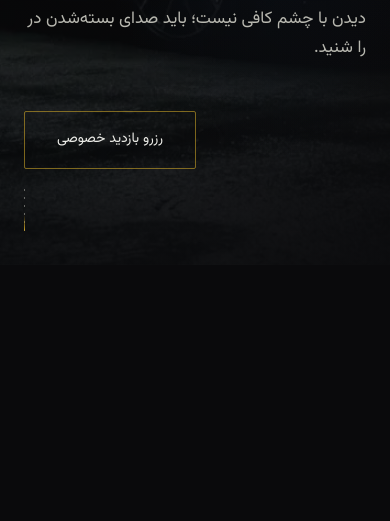
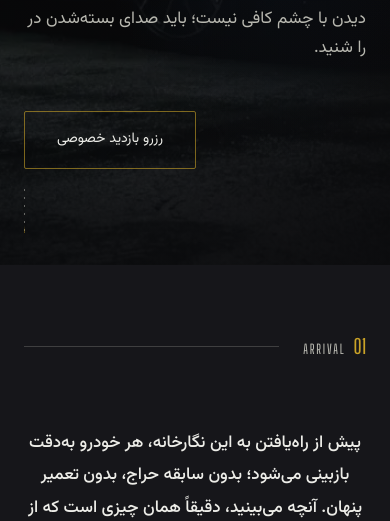
Before and after one commit to Mobinmgh/car-gallery, a website: page index.html in a window 390 px wide. Shown: the part 579-1100 px from the top of the page. Before the commit the page ends 844 px from the top, so only its background shows below. Drawn offline with Linux system fonts and the light colour scheme.

Commit message:
feat: arrival / trust statement section
Section 3 per AGENTS.md: a short provenance/vetting statement (no
auction-flip inventory), 2 sentences, centered as a quiet pause after the
hero. Introduces the route-line signature element - a shared, reusable
.route-line component (css/route-line.css) with a scroll-scrubbed chrome
sweep (GSAP ScrollTrigger, priority #2 in the motion budget) and an
earned stop marker ("01 / Arrival"). Hidden entirely under
prefers-reduced-motion rather than just slowed down.

```diff
--- /dev/null
+++ b/css/arrival.css
@@ -0,0 +1,30 @@
+.arrival {
+  background: var(--charcoal);
+  padding-block: var(--sp-16);
+}
+
+.arrival .route-line {
+  margin-block-end: var(--sp-8);
+}
+
+.arrival__statement {
+  max-inline-size: 640px;
+  margin-inline: auto;
+  text-align: center;
+  font-family: var(--font-fa);
+  font-variation-settings: "wght" 500;
+  font-size: var(--fs-h3);
+  line-height: 1.8;
+  color: var(--off-white);
+}
+
+@media (max-width: 767px) {
+  .arrival {
+    padding-block: var(--sp-8);
+  }
+
+  .arrival__statement {
+    font-size: var(--fs-body);
+    line-height: 1.9;
+  }
+}
--- /dev/null
+++ b/css/route-line.css
@@ -0,0 +1,63 @@
+/* The page's signature element: a horizontal chrome-reflection sweep that
+   runs across a hairline at the top of every "stop" section (3 through 9),
+   scroll-linked so the light travels as the visitor scrolls. Reused as-is
+   by each stop — only the index/label text changes per section. */
+
+.route-line {
+  position: relative;
+  z-index: var(--z-route);
+  display: flex;
+  align-items: center;
+  gap: var(--sp-3);
+}
+
+.route-line__marker {
+  display: flex;
+  align-items: baseline;
+  gap: var(--sp-1);
+  flex-shrink: 0;
+}
+
+.route-line__index {
+  font-family: var(--font-latin);
+  font-variation-settings: "wght" 600;
+  font-size: 1.25rem;
+  color: var(--gold);
+  font-variant-numeric: tabular-nums;
+}
+
+.route-line__label {
+  font-family: var(--font-latin);
+  font-variation-settings: "wght" 500;
+  font-size: var(--fs-eyebrow);
+  letter-spacing: var(--tracking-eyebrow);
+  text-transform: uppercase;
+  color: var(--aluminum);
+}
+
+.route-line__track {
+  position: relative;
+  flex: 1;
+  block-size: 1px;
+  background: var(--aluminum-25);
+  overflow: hidden;
+}
+
+.route-line__sweep {
+  /* Physical (not logical) left/transform on purpose: the sweep's travel
+     distance is computed in real pixels in JS (track width), so it needs
+     a fixed physical anchor regardless of writing direction. */
+  position: absolute;
+  left: 0;
+  inset-block: -1px;
+  inline-size: 160px;
+  background: linear-gradient(90deg, transparent, var(--gold) 50%, transparent);
+  filter: drop-shadow(0 0 6px var(--gold-35));
+  will-change: transform;
+}
+
+@media (prefers-reduced-motion: reduce) {
+  .route-line__sweep {
+    display: none;
+  }
+}
--- a/index.html
+++ b/index.html
@@ -35,6 +35,8 @@
   <link rel="stylesheet" href="css/base.css" />
   <link rel="stylesheet" href="css/nav.css" />
   <link rel="stylesheet" href="css/hero.css" />
+  <link rel="stylesheet" href="css/route-line.css" />
+  <link rel="stylesheet" href="css/arrival.css" />
 </head>
 <body>
   <header class="nav" id="site-nav">
@@ -103,6 +105,26 @@
     </div>
   </section>
 
+  <section class="arrival" id="arrival">
+    <div class="container arrival__inner">
+      <div class="route-line" data-route-line>
+        <span class="route-line__marker">
+          <span class="route-line__index">01</span>
+          <span class="route-line__label">Arrival</span>
+        </span>
+        <span class="route-line__track">
+          <span class="route-line__sweep" aria-hidden="true"></span>
+        </span>
+      </div>
+
+      <p class="arrival__statement">
+        پیش از راه‌یافتن به این نگارخانه، هر خودرو به‌دقت بازبینی می‌شود؛ بدون
+        سابقه حراج، بدون تعمیر پنهان. آنچه می‌بینید، دقیقاً همان چیزی است که از
+        کارخانه بیرون آمده.
+      </p>
+    </div>
+  </section>
+
   <!-- Remaining sections are added one at a time, in build order, per AGENTS.md. -->
 
   <script src="assets/vendor/gsap/gsap.min.js"></script>
--- a/js/main.js
+++ b/js/main.js
@@ -59,3 +59,32 @@ const prefersReducedMotion = window.matchMedia(
     delay: 0.2,
   });
 })();
+
+// Route-line: the page's signature scroll-linked sweep, priority #2 in the
+// motion budget. Shared by every "stop" section (3 through 9) — reduced
+// motion just hides the sweep entirely via CSS, so there's nothing to do here.
+(function initRouteLines() {
+  if (prefersReducedMotion) return;
+
+  document.querySelectorAll("[data-route-line]").forEach((line) => {
+    const track = line.querySelector(".route-line__track");
+    const sweep = line.querySelector(".route-line__sweep");
+    if (!track || !sweep) return;
+
+    gsap.fromTo(
+      sweep,
+      { x: () => track.offsetWidth + sweep.offsetWidth },
+      {
+        x: () => -sweep.offsetWidth,
+        ease: "none",
+        scrollTrigger: {
+          trigger: line,
+          start: "top 85%",
+          end: "bottom 15%",
+          scrub: 0.6,
+          invalidateOnRefresh: true,
+        },
+      }
+    );
+  });
+})();
```
